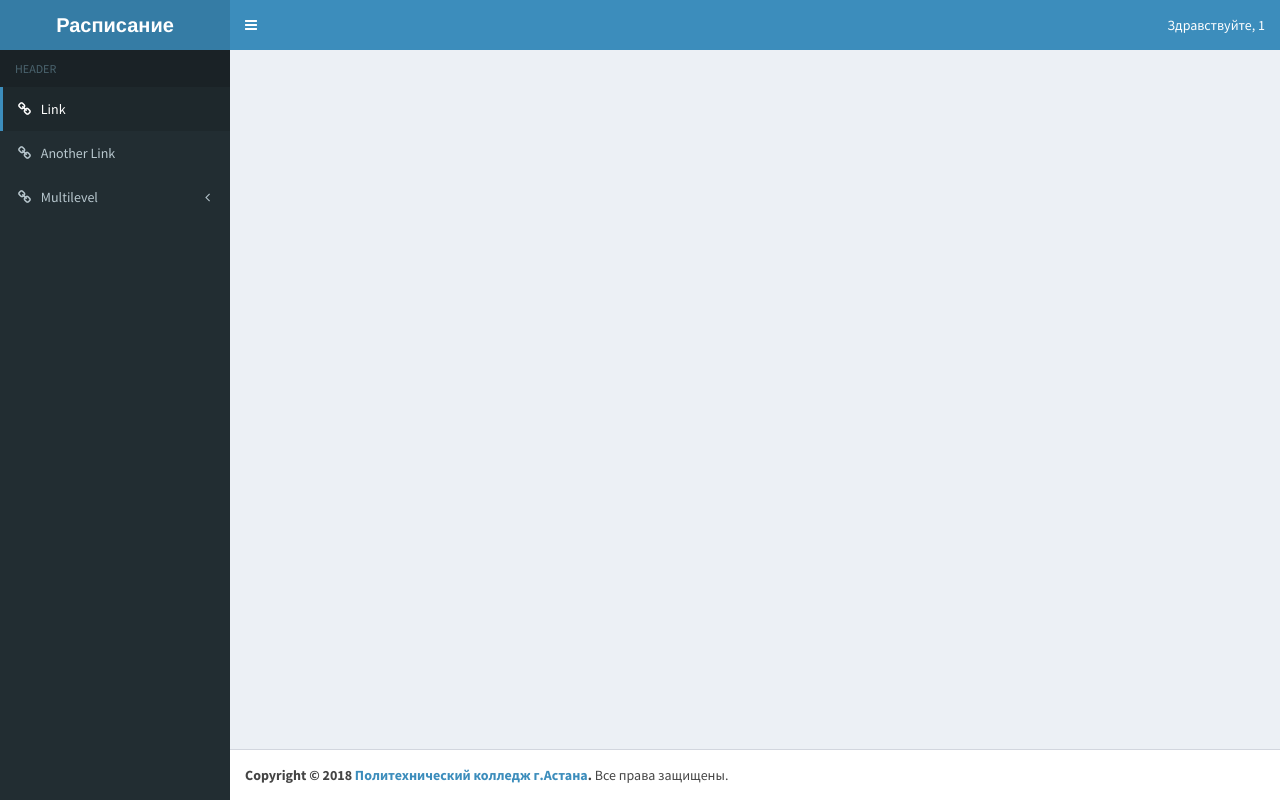
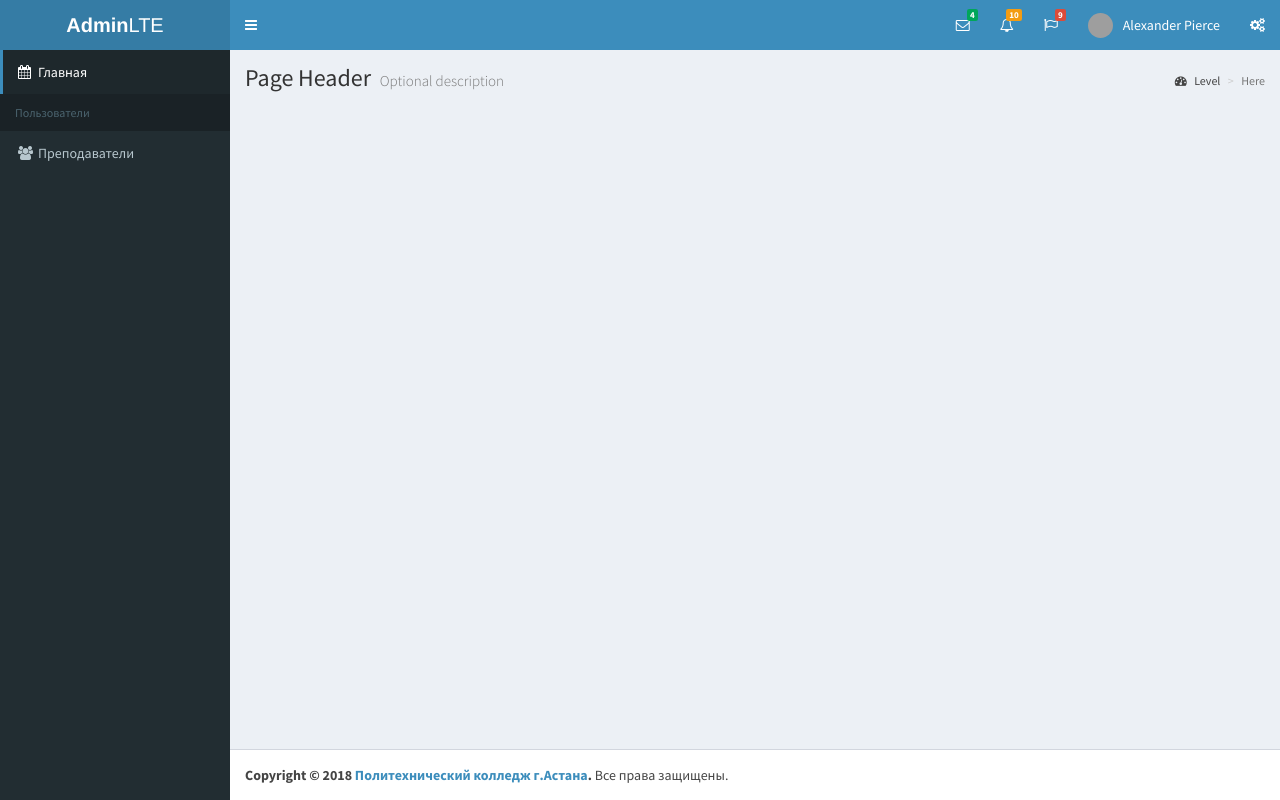
Before and after one commit to YaroslavTos/php, a PHP site: page / in a window 1280 px wide. Run offline with PHP 8.4, Linux system fonts and the light colour scheme; the visitor is signed in with stand-in values (Sample User, id 1); data that the repository does not hold is empty; grey boxes are pictures that could not be loaded.

Commit message:
Add files via upload

```diff
--- a/schedule/template/header.php
+++ b/schedule/template/header.php
@@ -8,19 +8,27 @@ scratch. This page gets rid of all links and provides the needed markup only.
   <meta charset="utf-8">
   <meta http-equiv="X-UA-Compatible" content="IE=edge">
   <title><?=($header)? $header : 'Расписание занятий колледжа';?></title>
+
   <!-- Tell the browser to be responsive to screen width -->
-    <meta content="width=device-width, initial-scale=1, maximum-scale=1, user-scalable=no" name="viewport">
-    <link rel="stylesheet" href="template/css/bootstrap.min.css">
+  <meta content="width=device-width, initial-scale=1, maximum-scale=1,
+        user-scalable=no" name="viewport">
+  <link rel="stylesheet"
+        href="template/css/bootstrap.min.css">
   <!-- Font Awesome -->
-    <link rel="stylesheet" href="template/css/font-awesome.min.css">
+  <link rel="stylesheet"
+        href="template/css/font-
+awesome.min.css">
   <!-- Ionicons -->
-    <link rel="stylesheet" href="template/css/ionicons.min.css">
+  <link rel="stylesheet"
+        href="template/css/ionicons.min.css">
   <!-- Theme style -->
-    <link rel="stylesheet" href="template/css/AdminLTE.min.css">
+  <link rel="stylesheet"
+        href="template/css/AdminLTE.min.css">
   <!-- AdminLTE Skins. We have chosen the skin-blue for this starter
         page. However, you can choose any other skin. Make sure you
         apply the skin class to the body tag so the changes take effect. -->
-    <link rel="stylesheet" href="template/css/skins/skin-blue.min.css">
+  <link rel="stylesheet" href="template/css/skins/skin-
+blue.min.css">
 
   <!-- HTML5 Shim and Respond.js IE8 support of HTML5 elements and media queries -->
   <!-- WARNING: Respond.js doesn't work if you view the page via file:// -->
@@ -31,7 +39,8 @@ scratch. This page gets rid of all links and provides the needed markup only.
 
   <!-- Google Font -->
   <link rel="stylesheet"
-          href="https://fonts.googleapis.com/css?family=Source+Sans+Pro:300,400,600,700,300italic,400italic,600italic">
+        href="https://fonts.googleapis.com/css?
+        family=Source+Sans+Pro:300,400,600,700,300italic,400italic,600italic">
 </head>
 <!--
 BODY TAG OPTIONS:
@@ -64,7 +73,7 @@ desired effect
       <!-- mini logo for sidebar mini 50x50 pixels -->
       <span class="logo-mini"><b>A</b>LT</span>
       <!-- logo for regular state and mobile devices -->
-            <span class="logo-lg"><b>Расписание</b></span>
+      <span class="logo-lg"><b>Admin</b>LTE</span>
     </a>
 
     <!-- Header Navbar -->
@@ -77,32 +86,153 @@ desired effect
       <div class="navbar-custom-menu">
         <ul class="nav navbar-nav">
           <!-- Messages: style can be found in dropdown.less-->
+          <li class="dropdown messages-menu">
+            <!-- Menu toggle button -->
+            <a href="#" class="dropdown-toggle" data-toggle="dropdown">
+              <i class="fa fa-envelope-o"></i>
+              <span class="label label-success">4</span>
+            </a>
+            <ul class="dropdown-menu">
+              <li class="header">You have 4 messages</li>
+              <li>
+                <!-- inner menu: contains the messages -->
+                <ul class="menu">
+                  <li><!-- start message -->
+                    <a href="#">
+                      <div class="pull-left">
+                        <!-- User Image -->
+                        <img src="dist/img/user2-160x160.jpg" class="img-circle"
+                             alt="User Image">
+                      </div>
+                      <!-- Message title and timestamp -->
+                      <h4>
+                        Support Team
+                        <small><i class="fa fa-clock-o"></i> 5 mins</small>
+                      </h4>
+                      <!-- The message -->
+                      <p>Why not buy a new awesome theme?</p>
+                    </a>
+                  </li>
+                  <!-- end message -->
+                </ul>
+                <!-- /.menu -->
+              </li>
+              <li class="footer"><a href="#">See All Messages</a></li>
+            </ul>
+          </li>
+          <!-- /.messages-menu -->
+
+          <!-- Notifications Menu -->
+          <li class="dropdown notifications-menu">
+            <!-- Menu toggle button -->
+            <a href="#" class="dropdown-toggle" data-toggle="dropdown">
+              <i class="fa fa-bell-o"></i>
+              <span class="label label-warning">10</span>
+            </a>
+            <ul class="dropdown-menu">
+              <li class="header">You have 10 notifications</li>
+              <li>
+                <!-- Inner Menu: contains the notifications -->
+                <ul class="menu">
+                  <li><!-- start notification -->
+                    <a href="#">
+                        <i class="fa fa-users text-aqua">
+
+                        </i> 5 new members joined today
+                    </a>
+                  </li>
+                  <!-- end notification -->
+                </ul>
+              </li>
+              <li class="footer"><a href="#">View all</a></li>
+            </ul>
+          </li>
+          <!-- Tasks Menu -->
+          <li class="dropdown tasks-menu">
+            <!-- Menu Toggle Button -->
+            <a href="#" class="dropdown-toggle" data-toggle="dropdown">
+              <i class="fa fa-flag-o"></i>
+              <span class="label label-danger">9</span>
+            </a>
+            <ul class="dropdown-menu">
+              <li class="header">You have 9 tasks</li>
+              <li>
+                <!-- Inner menu: contains the tasks -->
+                <ul class="menu">
+                  <li><!-- Task item -->
+                    <a href="#">
+                      <!-- Task title and progress text -->
+                      <h3>
+                        Design some buttons
+                        <small class="pull-right">20%</small>
+                      </h3>
+                      <!-- The progress bar -->
+                      <div class="progress xs">
+                        <!-- Change the css width attribute to simulate progress -->
+                        <div class="progress-bar progress-bar-aqua"
+                             style="width: 20%" role="progressbar"
+                             aria-valuenow="20" aria-valuemin="0"
+                             aria-valuemax="100">
+                          <span class="sr-only">20% Complete</span>
+                        </div>
+                      </div>
+                    </a>
+                  </li>
+                  <!-- end task item -->
+                </ul>
+              </li>
+              <li class="footer">
+                <a href="#">View all tasks</a>
+              </li>
+            </ul>
+          </li>
           <!-- User Account Menu -->
           <li class="dropdown user user-menu">
             <!-- Menu Toggle Button -->
             <a href="#" class="dropdown-toggle" data-toggle="dropdown">
               <!-- The user image in the navbar-->
+              <img src="dist/img/user2-160x160.jpg" class="user-image"
+                   alt="User Image">
               <!-- hidden-xs hides the username on small devices so only the image appears. -->
-                            <span class="hidden-xs">Здравствуйте, <?=$_SESSION['fio'];?></span>
+              <span class="hidden-xs">Alexander Pierce</span>
             </a>
             <ul class="dropdown-menu">
               <!-- The user image in the menu -->
               <li class="user-header">
+                <img src="dist/img/user2-160x160.jpg" class="img-circle"
+                     alt="User Image">
 
                 <p>
-                                    <?=$_SESSION['fio'];?>
-                                    <small><?=$_SESSION['roleName'];?></small>
+                  Alexander Pierce - Web Developer
+                  <small>Member since Nov. 2012</small>
                 </p>
+              </li>
+              <!-- Menu Body -->
+              <li class="user-body">
+                <div class="row">
+                  <div class="col-xs-4 text-center">
+                    <a href="#">Followers</a>
+                  </div>
+                  <div class="col-xs-4 text-center">
+                    <a href="#">Sales</a>
+                  </div>
+                  <div class="col-xs-4 text-center">
+                    <a href="#">Friends</a>
+                  </div>
+                </div>
+                <!-- /.row -->
               </li>
               <!-- Menu Footer-->
               <li class="user-footer">
                 <div class="pull-left">
-                                    <a href="#" class="btn btn-default btn-flat">Профиль</a>
+                  <a href="#" class="btn btn-default btn-flat">Profile</a>
                 </div>
                 <div class="pull-right">
+                  <a href="#" class="btn btn-default btn-flat">Sign out</a>
                     <form method="POST">
 
-                                    <button type="submit" class="btn btn-default btn-flat" name="out">Выход</button>
+                        <button type="submit" class="btn btn-default btn-
+flat" name="out">Выход</button>
 
                     </form>
                 </div>
@@ -110,6 +240,10 @@ desired effect
             </ul>
           </li>
           <!-- Control Sidebar Toggle Button -->
+          <li>
+            <a href="#" data-toggle="control-sidebar">
+                <i class="fa fa-gears"></i></a>
+          </li>
         </ul>
       </div>
     </nav>
@@ -121,10 +255,36 @@ desired effect
     <section class="sidebar">
 
       <!-- Sidebar user panel (optional) -->
+      <div class="user-panel">
+        <div class="pull-left image">
+          <img src="dist/img/user2-160x160.jpg" class="img-circle"
+               alt="User Image">
+        </div>
+        <div class="pull-left info">
+          <p>Alexander Pierce</p>
+          <!-- Status -->
+          <a href="#"><i class="fa fa-circle text-success"></i> Online</a>
+        </div>
+      </div>
 
-            <!-- Sidebar Menu -->
+      <!-- search form (Optional) -->
+      <form action="#" method="get" class="sidebar-form">
+        <div class="input-group">
+          <input type="text" name="q" class="form-control"
+                 placeholder="Search...">
+          <span class="input-group-btn">
+              <button type="submit" name="search" id="search-btn"
+                      class="btn btn-flat"><i class="fa fa-search"></i>
+              </button>
+            </span>
+        </div>
+      </form>
+      <!-- /.search form -->
+
+
       <?php require_once 'template/menu.php'; ?>
-            <!-- /.sidebar-menu -->
+
+
     </section>
     <!-- /.sidebar -->
   </aside>
@@ -132,7 +292,7 @@ desired effect
   <!-- Content Wrapper. Contains page content -->
   <div class="content-wrapper">
     <!-- Content Header (Page header) -->
-       <!-- <section class="content-header">
+    <section class="content-header">
       <h1>
         Page Header
         <small>Optional description</small>
@@ -141,13 +301,7 @@ desired effect
         <li><a href="#"><i class="fa fa-dashboard"></i> Level</a></li>
         <li class="active">Here</li>
       </ol>
-        </section>-->
+    </section>
 
     <!-- Main content -->
     <section class="content container-fluid">
-
-            <!--------------------------
-              | Your Page Content Here |
-              -------------------------->
-
-        </section>
--- a/schedule/template/menu.php
+++ b/schedule/template/menu.php
@@ -1,19 +1,17 @@
+
 <!-- Sidebar Menu -->
-<ul class="sidebar-menu" data-widget="tree">
-    <li class="header">HEADER</li>
-    <!-- Optionally, you can add icons to the links -->
-    <li class="active"><a href="#"><i class="fa fa-link"></i> <span>Link</span></a></li>
-    <li><a href="#"><i class="fa fa-link"></i> <span>Another Link</span></a></li>
-    <li class="treeview">
-        <a href="#"><i class="fa fa-link"></i> <span>Multilevel</span>
-            <span class="pull-right-container">
-                <i class="fa fa-angle-left pull-right"></i>
-              </span>
-        </a>
-        <ul class="treeview-menu">
-            <li><a href="#">Link in level 2</a></li>
-            <li><a href="#">Link in level 2</a></li>
+<aside class="main-sidebar">
+    <section class="sidebar">
+        <ul class="sidebar-menu" data-widget="tree">
+            <li
+                <?=($_SERVER['PHP_SELF']=='/index.php')?'class="active"':'';?>>
+                <a href="index.php"><i class="fa fa-calendar"></i><span>Главная</span></a>
+            </li>
+            <li class="header">Пользователи</li>
+            <li <?=($_SERVER['PHP_SELF']=='/list-teacher.php')?'class="active"':'';?>>
+                <a href="list-teacher.php"><i class="fa fa-users"></i><span>Преподаватели</span></a>
+            </li>
         </ul>
-    </li>
-</ul>
-<!-- /.sidebar-menu -->
+    </section>
+</aside>
+      <!-- /.sidebar-menu -->
```
Also changed, not shown: schedule/template/login.php (+39 -13 lines), schedule/template/footer.php (line endings or trailing spaces). Lines whose indentation alone changed are shown as unchanged.
